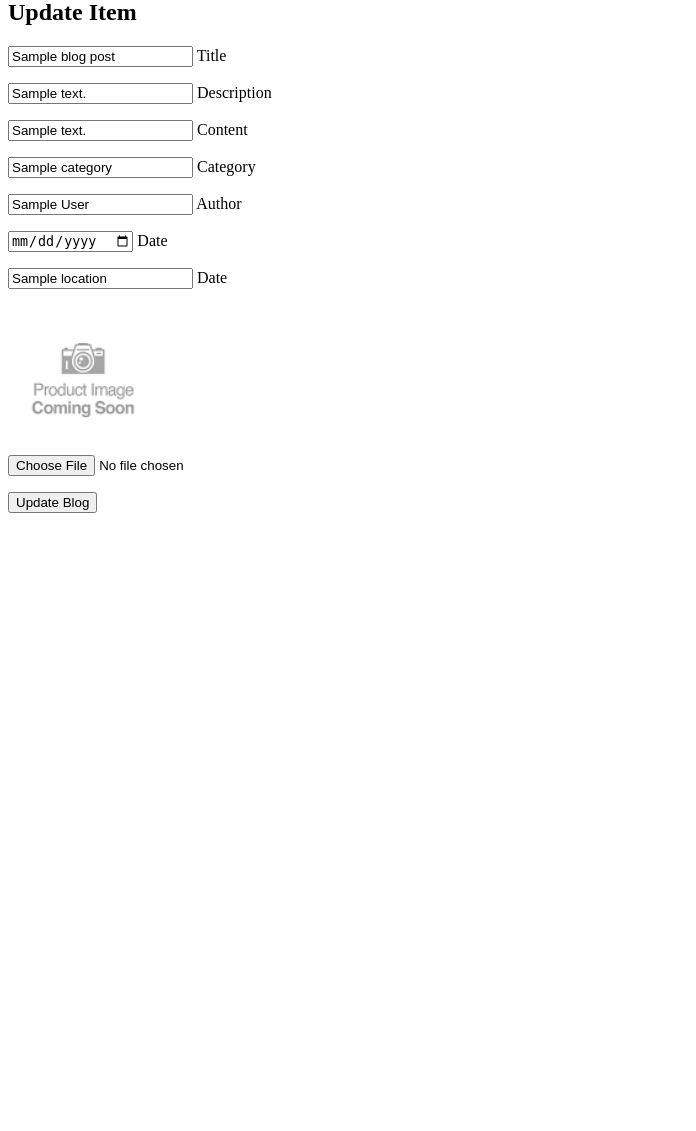
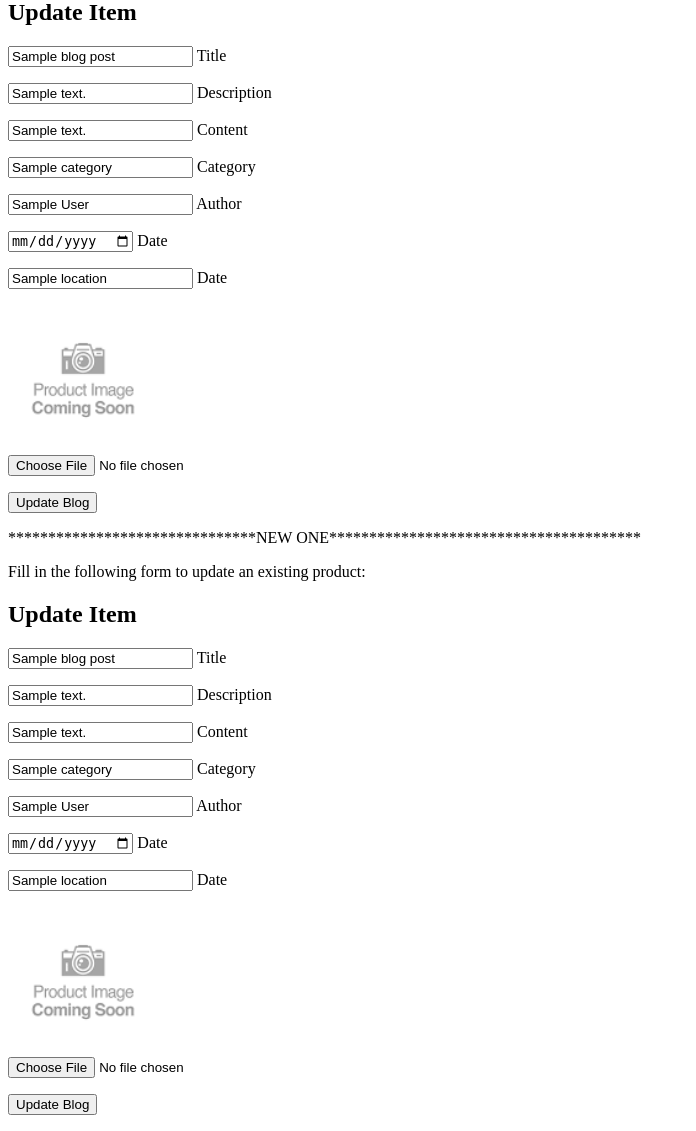
Before and after one commit to shonamckenzie/sky-gitoot-blog-project, a PHP site: template GitootMCV/views/blogPosts/update.php in a window 1280 px wide. Shown: the part 47-1178 px from the top of the page, without its empty margins (0-696 px from the left). Before the commit the page ends 560 px from the top, so only its background shows below. Run offline with PHP 8.4, Linux system fonts and the light colour scheme; the template is opened without the code that fills it: most values are stand-ins (such as "Sample title", 1, 10 or a date in 2020).

Commit message:
updated code in read, readALL and update in the blog posts folder under views

```diff
--- a/GitootMCV/views/blogPosts/update.php
+++ b/GitootMCV/views/blogPosts/update.php
@@ -52,3 +52,79 @@ echo "<img src='views/images/standard/_noproductimage.png' width='150' />";
     <input class="w3-btn w3-gray" type="submit" value="Update Blog">
     </p>
 </form>
+
+*******************************NEW ONE***************************************
+
+
+
+
+<!DOCTYPE html>
+<!--
+To change this license header, choose License Headers in Project Properties.
+To change this template file, choose Tools | Templates
+and open the template in the editor.
+-->
+<html>
+    <head>
+        <meta charset="UTF-8">
+        <title></title>
+    </head>
+    <body>
+
+        <div id="editBlog" class="container text-center">
+        <p>Fill in the following form to update an existing product:</p>
+<form action="" method="POST" class="w3-container" enctype="multipart/form-data">
+    <h2>Update Item</h2>
+    <p>
+        <input class="w3-input" type="text" name="title" value="<?= $blogPost->title; ?>">
+        <label>Title</label>
+    </p>
+    <p>
+        <input class="w3-input" type="text" name="description" value="<?= $blogPost->description; ?>" >
+        <label>Description</label>
+    </p>
+     <p>
+        <input class="w3-input" type="text" name="content" value="<?= $blogPost->content; ?>">
+        <label>Content</label>
+    </p>
+    <p>
+        <input class="w3-input" type="text" name="category" value="<?= $blogPost->category; ?>" >
+        <label>Category</label>
+    </p>
+    <p>
+        <input class="w3-input" type="text" name="author" value="<?= $blogPost->author; ?>">
+        <label>Author</label>
+    </p>
+    <p>
+        <input class="w3-input" type="date" name="date" value="<?= $blogPost->date; ?>" >
+        <label>Date</label>
+    </p>
+    <p>
+        <input class="w3-input" type="text" name="location" value="<?= $blogPost->location; ?>" >
+        <label>Date</label>
+    </p>
+
+
+
+
+  <input type="hidden" name="MAX_FILE_SIZE" value="10000000" />
+<?php
+$file = 'views/images/' . $blogPost->postTitle . '.jpeg';
+if(file_exists($file)){
+    $img = "<img src='$file' width='150' />";
+    echo $img;
+}
+else
+{
+echo "<img src='views/images/standard/_noproductimage.png' width='150' />";
+}
+
+?>
+  <br/>
+  <input type="file" name="myUploader" class="w3-btn w3-pink" />
+  <p>
+    <input class="w3-btn w3-gray" type="submit" value="Update Blog">
+    </p>
+</form>
+    </body>
+</html>
```
Also changed, not shown: GitootMCV/views/blogPosts/read.php (+45 -0 lines), GitootMCV/views/blogPosts/readAll.php (+28 -0 lines).
